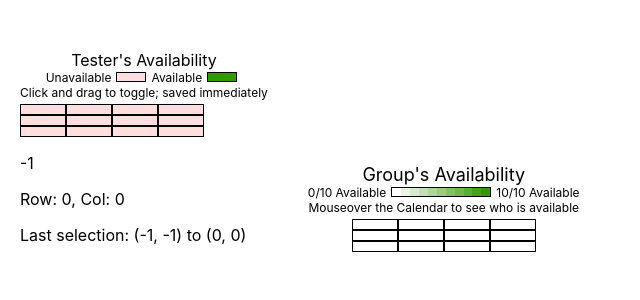
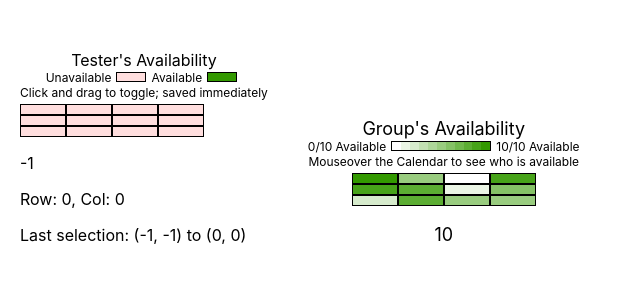
Before and after one commit to mosesmayer/cs279-f22-t2-w2m, a React (Create React App) app: page / in a window 1280 px wide. Shown: the top 300 px of the page, without its empty margins (0-640 px from the left). Built offline with nearby package versions, Linux system fonts and the light colour scheme.

Commit message:
finally bugs

```diff
--- a/package.json
+++ b/package.json
@@ -34,5 +34,8 @@
       "last 1 firefox version",
       "last 1 safari version"
     ]
+  },
+  "devDependencies": {
+    "eslint-plugin-react-hooks": "^4.6.0"
   }
 }
--- a/src/AggregateCell.js
+++ b/src/AggregateCell.js
@@ -61,20 +61,12 @@ class AggregateCell extends React.Component {
     }
 
     render() {
-        // const [ins, sel] = this.checkCellInside(this.state.row, this.state.column)
-        // const cur_sel = this.state.selected;
-        // // console.log("Render: ", { ...this.state, ins: ins, sel: sel, cur_sel: cur_sel })
-        // const classString = "meeting-time-cell " + (cur_sel === GRID_NO_SELECTION ? "meeting-time-cell-unavailable" : (
-        //     (this.props.activeSelection !== GRID_NO_SELECTION && ins) ? (
-        //         sel === GRID_CELL_SELECTED ? "meeting-time-cell-selected" : "meeting-time-cell-unselected"
-        //     ) : (
-        //         cur_sel === GRID_CELL_SELECTED ? "meeting-time-cell-selected" : "meeting-time-cell-unselected"
-        //     )
-        // ));
-        console.log(this.props.style, this.props.row, this.props.column, this.props.status)
-        return (<div className="meeting-time-cell" style={
-            { backgroundColor: this.state.cellColor }
-        }
+        // console.log(this.props.style, this.props.row, this.props.column, this.props.status)
+        // const classString = "meeting-time-cell ""
+        return (<div className="meeting-time-cell"
+            style={
+                { backgroundColor: document.documentElement.style.getPropertyValue(`--grid-green-${this.props.status}`) }
+            }
         // onMouseDown={this.selectFromHere}
         // onMouseEnter={this.selectToHere}
         >
--- a/src/AggregateGrid.js
+++ b/src/AggregateGrid.js
@@ -15,15 +15,17 @@ import { AggregateCell } from './AggregateCell.js'
  * @returns div containing grid header
  */
 function GridHeader(props) {
-    const [totalAttendees, setTotalAttendees] = useState(props.totalAttendees);
-    const [numAttendees, setNumAttendees] = useState(props.numAttendees);
-    useEffect(() => {
-        setNumAttendees(props.numAttendees);
-    }, [props.numAttendees]);
-    useEffect(() => {
-        setTotalAttendees(props.totalAttendees);
-    }, [props.totalAttendees]);
+    // const [totalAttendees, setTotalAttendees] = useState(props.totalAttendees);
+    // const [numAttendees, setNumAttendees] = useState(props.numAttendees);
+    // useEffect(() => {
+    //     setNumAttendees(props.numAttendees);
+    // }, [props.numAttendees]);
+    // useEffect(() => {
+    //     setTotalAttendees(props.totalAttendees);
+    // }, [props.totalAttendees]);
 
+    let totalAttendees = props.getTotalAttendees();
+    let numAttendees = props.getNumAttendees();
     function GradientCells(props) {
         // rgb(51, 153, 0)
         // ECF6E8, DAECD1, C7E3B9, B5DAA2, A2D18B, 90C774, 7DBE5D, 6BB546, 58AC2E, 46A217, 339900
@@ -31,12 +33,17 @@ function GridHeader(props) {
         // 255, 246, 236,
         const arr = Array(totalAttendees + 1).fill(0);
         const UBND = 0xFFFFFF, LBND = 0x339900;
-        for (var i = 0; i <= totalAttendees; i++) {
+        for (let i = 0; i <= totalAttendees; i++) {
             const redVal = (((UBND >> 16) - Math.round(((UBND >> 16) - (LBND >> 16)) * i / totalAttendees)) & 0xFF) << 16;
             const greenVal = ((((UBND & 0xFF00) >> 8) - Math.round((((UBND & 0xFF00) >> 8) - ((LBND & 0xFF00) >> 8)) * i / totalAttendees)) & 0xFF) << 8;
             const blueVal = (((UBND & 0xFF) - Math.round(((UBND & 0xFF) - (LBND & 0xFF)) * i / totalAttendees)) & 0xFF);
             // console.log(redVal.toString(16), greenVal.toString(16), blueVal.toString(16))
             arr[i] = redVal | greenVal | blueVal;
+        }
+        for (let i = 0; i <= totalAttendees; i++) {
+            let class_str = `--grid-green-${i}`;
+            // console.log(class_str, arr[i].toString(16));
+            document.documentElement.style.setProperty(class_str, `#${arr[i].toString(16)}`);
         }
         // console.log(arr.map(x => x.toString(16)));
         return arr.map((x, idx) => {
@@ -61,7 +68,7 @@ function GridHeader(props) {
                             </tbody>
                         </table>
                     </div>
-                    {totalAttendees}/{totalAttendees} Available
+                    {numAttendees}/{totalAttendees} Available
                 </div>
                 Mouseover the Calendar to see who is available
             </div>
@@ -78,7 +85,8 @@ class AggregateGrid extends React.Component {
         this.MAX_COLS = props.maxCols;
 
         this.state = {
-            totalAttendees: props.totalAttendees,
+            // totalAttendees: props.totalAttendees,
+            totalAttendees: props.getAttendeeCounts().total_attendees,
             row: 0,
             column: 0,
             current_status: props.current_status,
@@ -110,9 +118,9 @@ class AggregateGrid extends React.Component {
 
     constructTimeCells = () => {
         // console.log("Reconstruct", Date.now());
-        console.log(this.state.cellbgcolors);
+        // console.log(this.state.cellbgcolors);
         if (this.state.cellbgcolors === -1) return;
-        console.log("Build cells")
+        // console.log("Build cells")
         let elements = [];
         for (var i = 0; i < this.MAX_ROWS; i++) {
             let cur_row = [];
@@ -133,7 +141,6 @@ class AggregateGrid extends React.Component {
             }
             elements.push(
                 <div className={"meeting-row"} key={i} style={{
-                    // gridTemplateColumns: `repeat(${this.MAX_COLS}, 1fr)`
                 }}>
                     {cur_row}
                 </div>
@@ -146,9 +153,12 @@ class AggregateGrid extends React.Component {
         return (<div className={"AttendeeHalfPanel"}
         >
             {
-                <GridHeader numAttendees={this.props.numAttendees} totalAttendees={this.props.totalAttendees} />
+                // <GridHeader numAttendees={this.props.numAttendees} totalAttendees={this.props.totalAttendees} />
+                <GridHeader getNumAttendees={() => { return this.props.getAttendeeCounts().num_attendees }}
+                    getTotalAttendees={() => { return this.props.getAttendeeCounts().total_attendees }} />
             }
             {this.constructTimeCells()}
+            <p>{this.state.totalAttendees}</p>
         </div>)
     }
 }
--- a/src/MeetingView.js
+++ b/src/MeetingView.js
@@ -18,7 +18,6 @@ function MeetingView() {
     // const maxRows = 3;
     // const maxCols = 4;
 
-    // const [new_attendee_status, setNewAttendeeStatus] = useState(
 
     const base_attendee_status = useRef(
         starting_grid
@@ -26,7 +25,8 @@ function MeetingView() {
     const base_attendee_count = useRef(starting_num_attendees);
     console.log("Start: ", base_attendee_status.current, base_attendee_count.current);
 
-    const new_attendee_status = useRef(
+    const [new_attendee_status, setNewAttendeeStatus] = useState(
+        // const new_attendee_status = useRef(
         Array(maxRows).fill(
             Array(maxCols).fill(GRID_CELL_UNSELECTED)
         )
@@ -35,32 +35,51 @@ function MeetingView() {
     // console.log("Initial state: ", new_attendee_status, setNewAttendeeStatus)
 
     const updateNewAttendeeCell = (row, column, newval) => {
-        const arr = JSON.parse(JSON.stringify(new_attendee_status)).current
+        // const arr = JSON.parse(JSON.stringify(new_attendee_status)).current
+        const arr = JSON.parse(JSON.stringify(new_attendee_status))
         // console.log("Prev: ", arr, new_attendee_status);
         arr[row][column] = newval;
-        new_attendee_status.current = arr;//[row][column] = newval;
-        // setNewAttendeeStatus(arr);
+        // new_attendee_status.current = arr;//[row][column] = newval;
+        setNewAttendeeStatus(arr);
         // console.log("New:", arr, "NAS State:", new_attendee_status);
+    }
+
+    const getNewAttendeeGrid = () => {
+        return new_attendee_status;
+    }
+    const updateNewAttendeeGrid = (arr) => {
+        console.log("PARENT UPDATING: ", arr);
+        setNewAttendeeStatus(arr);
     }
 
     const getAttendeeCellState = (row, column) => {
         // console.log(new_attendee_status);
-        return new_attendee_status.current[row][column];
-        // return new_attendee_status[row][column];
+        // return new_attendee_status.current[row][column];
+        return new_attendee_status[row][column];
     }
 
     const getAggCellState = (row, column) => {
-        return base_attendee_status.current[row][column] + new_attendee_status.current[row][column];
+        // return base_attendee_status.current[row][column] + new_attendee_status.current[row][column];
+        return base_attendee_status.current[row][column] + new_attendee_status[row][column];
+    }
+    const getAttendeeCounts = () => {
+        const num_attendees = Math.max(...(base_attendee_status.current.map(x => Math.max(...x))));
+        // const total_attendees = base_attendee_count.current + Math.max(...(new_attendee_status.current.map(x => Math.max(...x))));
+        const total_attendees = base_attendee_count.current + Math.max(...(new_attendee_status.map(x => Math.max(...x))));
+        return { num_attendees, total_attendees };
     }
 
     return (<div style={{ display: "block" }}>
         <TimetableGrid maxRows={maxRows} maxCols={maxCols}
             updCellValue={updateNewAttendeeCell}
             getCellValue={getAttendeeCellState}
+            updGridValue={updateNewAttendeeGrid}
+            getGridValue={getNewAttendeeGrid}
         />
         <AggregateGrid maxRows={maxRows} maxCols={maxCols}
-            numAttendees={Math.max(...(base_attendee_status.current.map(x => Math.max(...x))))}
-            totalAttendees={base_attendee_count.current + Math.max(...(new_attendee_status.current.map(x => Math.max(...x))))}
+            // numAttendees={Math.max(...(base_attendee_status.current.map(x => Math.max(...x))))}
+            // totalAttendees={base_attendee_count.current + Math.max(...(new_attendee_status.current.map(x => Math.max(...x))))}
+            getAttendeeCounts={getAttendeeCounts}
             getCellValue={getAggCellState}
         />
     </div>);
--- a/src/UserTimeGrid.js
+++ b/src/UserTimeGrid.js
@@ -122,17 +122,30 @@ class TimetableGrid extends React.Component { // contains TimeCells
             return new_status;
         }
 
-        // console.log("Updating begins: new status: ", printGrid(), "selection mode: ", this.state.selectionMode)
+        console.log("Updating begins: new status: ", printGrid(), "selection mode: ", this.state.selectionMode)
+        // for (var i = 0; i < this.MAX_ROWS; i++) {
+        //     for (var j = 0; j < this.MAX_COLS; j++) {
+        //         if (this.insideSelection(i, j)[0]) {
+        //             // console.log("Update", i, j)
+        //             // new_status[i * this.MAX_COLS + j] = this.state.selectionMode;
+        //             this.props.updCellValue(i, j, this.state.selectionMode);
+        //             this.forceUpdate();
+        //         }
+        //     }
+        // }
+        let new_grid = JSON.parse(JSON.stringify(this.props.getGridValue())); // deep copy 2d array
+        // console.log("Ori new grid:", new_grid);
         for (var i = 0; i < this.MAX_ROWS; i++) {
             for (var j = 0; j < this.MAX_COLS; j++) {
                 if (this.insideSelection(i, j)[0]) {
-                    // console.log("Update", i, j)
-                    // new_status[i * this.MAX_COLS + j] = this.state.selectionMode;
-                    this.props.updCellValue(i, j, this.state.selectionMode);
-                    this.forceUpdate();
+                    new_grid[i][j] = this.state.selectionMode;
                 }
             }
         }
+        // console.log("Candidate new grid:", new_grid);
+        this.props.updGridValue(new_grid);
+        // console.log("Updating end:", printGrid());
+
         // console.log("SELECTION MODE", this.state.selectionMode, "NEW STATUS: ", new_status)
         this.setState({
             ...this.state,
@@ -143,6 +156,7 @@ class TimetableGrid extends React.Component { // contains TimeCells
         })
         console.log(this.state);
         this.forceUpdate();
+        console.log("Styles:", document.documentElement.style);
     }
 
     /**
@@ -168,7 +182,6 @@ class TimetableGrid extends React.Component { // contains TimeCells
                 let idx = i * this.MAX_COLS + j;
                 cur_row.push(
                     <TimeCell key={idx} row={i} column={j} timestamp={Date.now()}
-                        // status={this.state.current_status[idx]}
                         status={this.props.getCellValue(i, j)}
                         updateCurrentSelectionState={this.updateCurrentSelectionState}
                         updateCurrentMousePos={this.updateCurrentMousePos}
@@ -179,7 +192,6 @@ class TimetableGrid extends React.Component { // contains TimeCells
             }
             elements.push(
                 <div className={"meeting-row"} key={i} style={{
-                    // gridTemplateColumns: `repeat(${this.MAX_COLS}, 1fr)`
                 }}>
                     {cur_row}
                 </div>
```
Also changed, not shown: 1 other file (tests, documents, lock files or other folders).
